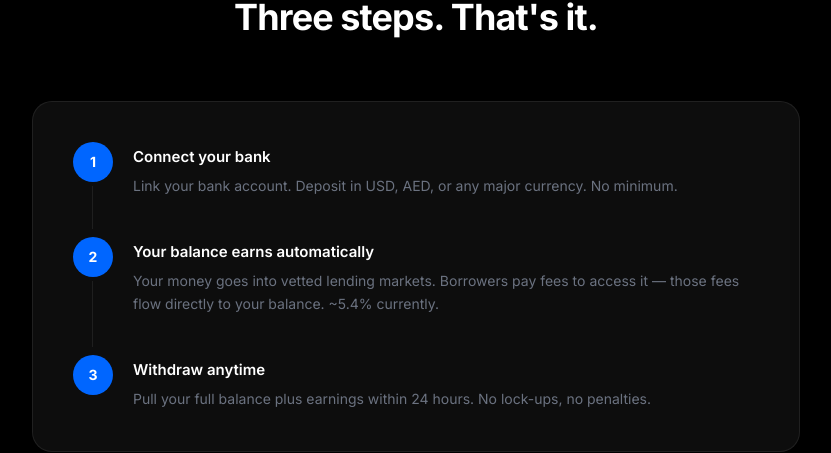
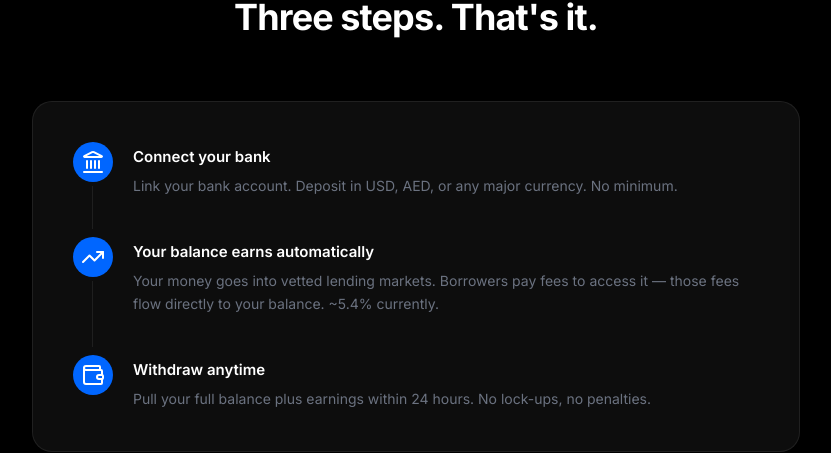
Before and after one commit to ZeroTimeDrift/vlt-landing, a Next.js app: page / in a window 1280 px wide. Shown: the part 948-1401 px from the top of the page, without its empty margins (224-1055 px from the left). Built offline with nearby package versions, Linux system fonts and the light colour scheme; no server answers.

Commit message:
feat: add hero dot grid visual and how-it-works step icons
- Subtle CSS dot grid pattern behind hero section with radial mask fade
- Replace step numbers with Lucide icons (Landmark, TrendingUp, Wallet)

Co-Authored-By: Paperclip <noreply@paperclip.ing>

```diff
--- a/app/_components/client-home.tsx
+++ b/app/_components/client-home.tsx
@@ -1,7 +1,7 @@
 "use client";
 
 import { useState, useEffect, useRef, useCallback } from "react";
-import { TrendingUp, ArrowDownLeft, ArrowUpRight } from "lucide-react";
+import { TrendingUp, ArrowDownLeft, ArrowUpRight, Landmark, Wallet } from "lucide-react";
 
 // ── Hooks ────────────────────────────────────────────────────────────────────
 function useWaitlistCount() {
@@ -276,7 +276,7 @@ export default function ClientHome({ blogPosts = [] }: { blogPosts?: BlogPostDat
         {/* ── HERO ─────────────────────────────────────────────────────── */}
         <section
           id="waitlist"
-          className="min-h-screen flex items-center px-6 pt-20 pb-16 bg-vault-hero"
+          className="min-h-screen flex items-center px-6 pt-20 pb-16 bg-vault-hero hero-grid"
         >
           <div className="max-w-6xl mx-auto w-full">
             <div className="flex flex-col lg:flex-row items-center gap-16 lg:gap-24">
@@ -347,24 +347,27 @@ export default function ClientHome({ blogPosts = [] }: { blogPosts?: BlogPostDat
                     n: "1",
                     title: "Connect your bank",
                     desc: "Link your bank account. Deposit in USD, AED, or any major currency. No minimum.",
+                    icon: <Landmark className="w-4.5 h-4.5" />,
                   },
                   {
                     n: "2",
                     title: "Your balance earns automatically",
                     desc: "Your money goes into vetted lending markets. Borrowers pay fees to access it — those fees flow directly to your balance. ~5.4% currently.",
+                    icon: <TrendingUp className="w-4.5 h-4.5" />,
                   },
                   {
                     n: "3",
                     title: "Withdraw anytime",
                     desc: "Pull your full balance plus earnings within 24 hours. No lock-ups, no penalties.",
+                    icon: <Wallet className="w-4.5 h-4.5" />,
                   },
                 ].map((step, i, arr) => (
                   <div key={step.n} className={`flex gap-5 items-start ${i < arr.length - 1 ? "step-connector" : ""}`}>
                     <div
-                      className="flex-shrink-0 w-10 h-10 rounded-full flex items-center justify-center text-sm font-bold text-white"
+                      className="flex-shrink-0 w-10 h-10 rounded-full flex items-center justify-center text-white"
                       style={{ background: "#0066FF" }}
                     >
-                      {step.n}
+                      {step.icon}
                     </div>
                     <div className="pt-1">
                       <h3 className="text-[15px] font-semibold text-vault-text mb-1.5">{step.title}</h3>
--- a/app/globals.css
+++ b/app/globals.css
@@ -65,6 +65,21 @@ html, body {
 @keyframes glowPulse {
   0%, 100% { box-shadow: 0 0 40px -12px rgba(0, 102, 255, 0.4); }
   50%       { box-shadow: 0 0 60px -8px rgba(0, 102, 255, 0.55); }
+}
+
+/* Hero dot grid */
+.hero-grid {
+  position: relative;
+}
+.hero-grid::before {
+  content: '';
+  position: absolute;
+  inset: 0;
+  background-image: radial-gradient(circle, rgba(255,255,255,0.04) 1px, transparent 1px);
+  background-size: 32px 32px;
+  mask-image: radial-gradient(ellipse 70% 50% at 50% 40%, black 20%, transparent 70%);
+  -webkit-mask-image: radial-gradient(ellipse 70% 50% at 50% 40%, black 20%, transparent 70%);
+  pointer-events: none;
 }
 
 /* Hero entrance */
```
